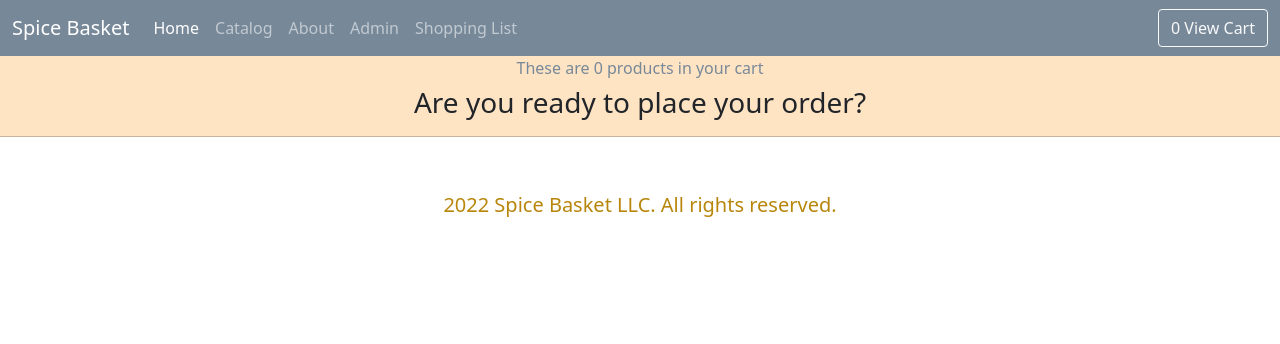
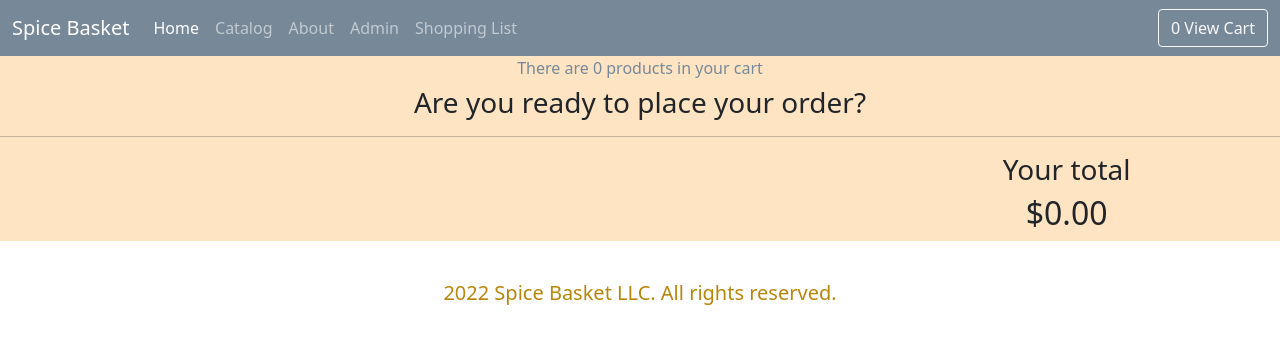
Before and after one commit to kcpmorgan/Spice-Basket, a React (Create React App) app in the folder spicebasket/: page /cart in a window 1280 px wide. Shown: the top 344 px of the page. Built offline with nearby package versions, Linux system fonts and the light colour scheme.

Commit message:
Online store with functionalities

```diff
--- a/spicebasket/src/components/cart.css
+++ b/spicebasket/src/components/cart.css
@@ -10,3 +10,15 @@
 .cart h3 {
   text-align: center;
 }
+
+.cart .parent {
+  display: flex;
+}
+
+.cart .products {
+  flex: 2;
+}
+
+.cart .total-panel {
+  flex: 1;
+}
--- a/spicebasket/src/components/cart.jsx
+++ b/spicebasket/src/components/cart.jsx
@@ -1,19 +1,48 @@
 import './cart.css';
 import { useContext } from 'react';
 import StoreContext from '../context/storeContext';
+import ProductInCart from "./productincart";
 
 const Cart = () => {
     let cart = useContext(StoreContext).cart;
 
+    const getTotal = () =>{
+        let total = 0;
+        for(let i=0; i< cart.length; i++) {
+            let prod = cart[i];
+            total += prod.price * prod.quantity;
+        }
+
+        return total.toFixed(2);
+    };
+
+    const getNumItems = () => {
+        let total = 0;
+        for (let i = 0; i < cart.length; i++){
+            total += cart[i].quantity;
+        }
+        return total;
+    };
+
     return(
         <div className='cart'>
-            <h6>These are {cart.length} products in your cart</h6>
+            <h6>There are {getNumItems()} products in your cart</h6>
             <h3>Are you ready to place your order?</h3>
             <hr></hr>
 
-            <ul>
-                {cart.map(prod => <li key={prod._id}>{prod.title} - ${prod.price}</li>)}
-            </ul>
+                <div className="parent">
+                <div className='products'>
+            {cart.map((prod) => (
+                <ProductInCart key={prod._id} data={prod}></ProductInCart>
+                ))}
+            </div>
+
+           <div className="total-panel">
+               <h3>Your total</h3>
+               <h2>${getTotal()}</h2>
+           </div>
+
+        </div>
         </div>
     );
 };
--- a/spicebasket/src/components/navbar.jsx
+++ b/spicebasket/src/components/navbar.jsx
@@ -6,6 +6,14 @@
 
 function Navbar(){
   let cart = useContext(StoreContext).cart;
+
+  const getNumItems = () => {
+    let total = 0;
+    for (let i=0; i< cart.length; i++){
+      total += cart[i].quantity;
+    };
+    return total;
+  }
 
     return (
   <nav className="navbar navbar-expand-lg navbar-dark">
--- a/spicebasket/src/components/product.jsx
+++ b/spicebasket/src/components/product.jsx
@@ -32,9 +32,9 @@
 
     return(
         <div className='product'>
-            <img className='productImg' src={'/img/'+props.data.image}></img>
+            <img className='productImg' src={'/img/'+props.data.image} alt="product"></img>
             <h3>{props.data.title}</h3>
-            <label>${props.data.price}</label>
+            <label>${props.data.price.toFixed(2)}</label>
             <label>${getTotal()}</label>
             <Quantitypicker onChange={onQuantityChange} ></Quantitypicker>
             <button onClick={addProduct} class="btn btn-primary btn-sm" >Add</button>
--- /dev/null
+++ b/spicebasket/src/components/productincart.css
@@ -0,0 +1,27 @@
+.product-cart {
+  border: 1px solid darkgray;
+  border-radius: 5px;
+  padding: 10px 20px;
+  margin: 10px;
+  display: flex;
+  background-color: #fff;
+  align-items: center;
+  justify-content: space-between;
+}
+
+.product-cart img {
+  height: 90px;
+  flex: 1;
+}
+
+.product-cart .description {
+  flex: 7;
+}
+
+.product-cart label {
+  flex: 1;
+}
+
+.product-cart .btn {
+  flex: 1;
+}
--- /dev/null
+++ b/spicebasket/src/components/productincart.jsx
@@ -0,0 +1,36 @@
+import "./productincart.css";
+import { useContext } from "react";
+import StoreContext from "../context/storeContext";
+
+const ProductInCart = (props) => {
+    const removeProdFromCart = useContext(StoreContext).removeProdFromCart;
+
+    const getTotal = () => {
+        let total = props.data.price * props.data.quantity;
+        return total.toFixed(2);
+    };
+
+    const deleteProd = () => {
+        removeProdFromCart(props.data._id);
+    };
+
+
+    return(
+        <div className="product-cart">
+            <img className="productImg" src={"/img/" + props.data.image} alt="product"></img>
+
+            <div className="description">
+                <h4>{props.data.title}</h4>
+                <p>{props.data.category}</p>
+            </div>
+
+            <lable>${props.data.price.toFixed(2)}</lable>
+            <label>{props.data.quantity}</label>
+            <label>${getTotal()}</label>
+
+            <button  onClick={deleteProd} className="btn btn-sm btn-danger">Remove</button>
+        </div>
+    );
+};
+
+export default ProductInCart;
--- a/spicebasket/src/context/globalStoreProvider.jsx
+++ b/spicebasket/src/context/globalStoreProvider.jsx
@@ -1,5 +1,5 @@
 import StoreContext from "./storeContext";
-import { useState } from 'react';
+import { useState } from "react";
 
 
 const GlobalStoreProvider = (props) => {
@@ -8,14 +8,37 @@
 
     const addProdToCart = (prod) => {
         console.log("Global add prod", prod);
+        let copy = [...cart];
+        let found = false;
 
-        let copy = [...cart];
-        copy.push(prod);
+        for(let i=0; i< copy.length; i++) {
+            let item = copy[i];
+
+            if (item._id === prod._id){
+                found = true;
+                item.quantity += prod.quantity;
+            }
+        }
+
+        if(!found){
+            copy.push(prod);
+        }
+
         setCart(copy);
     };
 
-    const removeProdFromCart = () =>{
+    const removeProdFromCart = (_id) =>{
         console.log("Global remove prod");
+
+        let copy = [...cart];
+
+        for(let i=0; i<copy.length; i++){
+            if (copy[i]._id === _id) {
+                copy.splice(i, 1);
+            };
+        }
+
+        setCart(copy);
     };
 
 
@@ -28,7 +51,7 @@
         }}>
             {props.children}
         </StoreContext.Provider>
-    )
+    );
 };
 
 export default GlobalStoreProvider;
```
